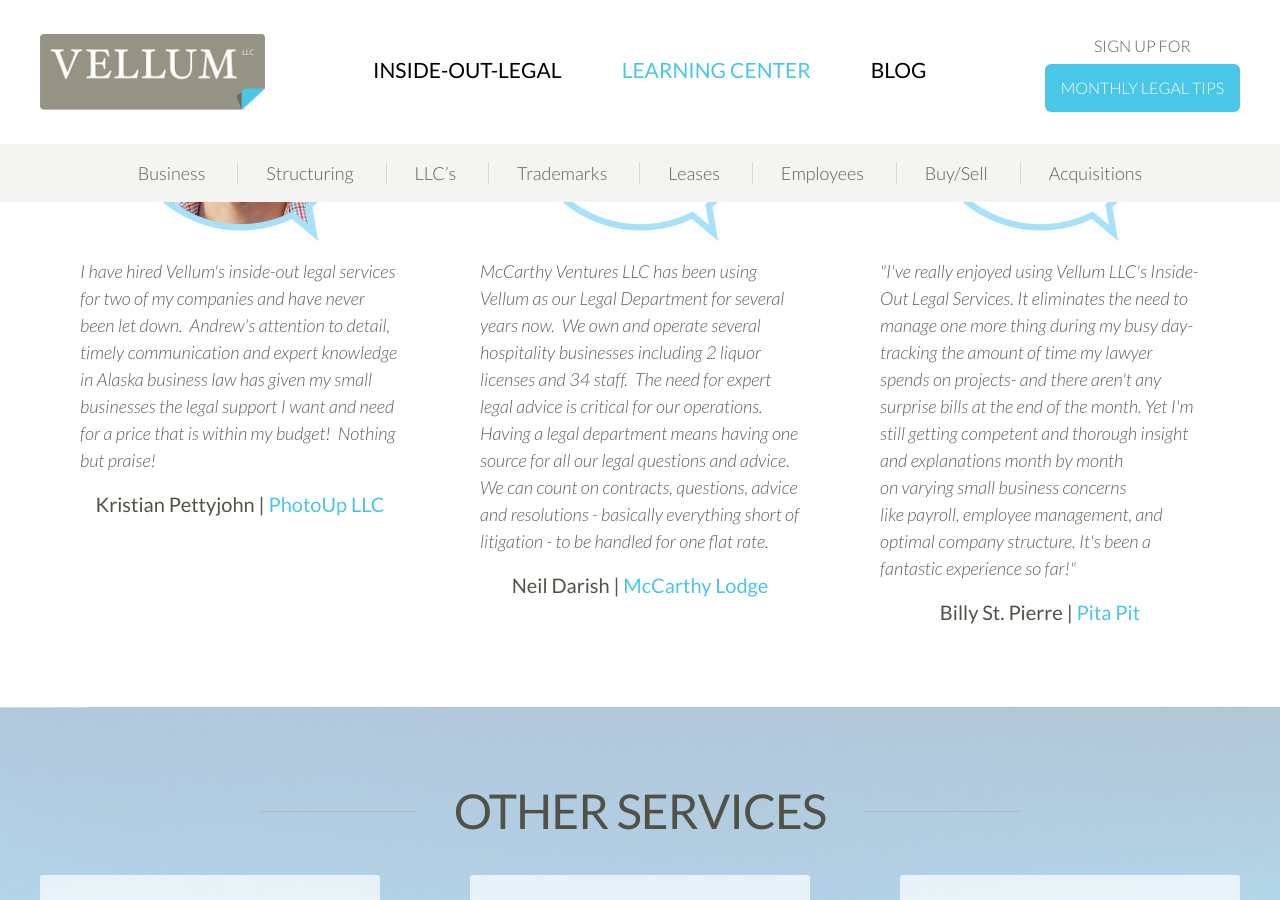
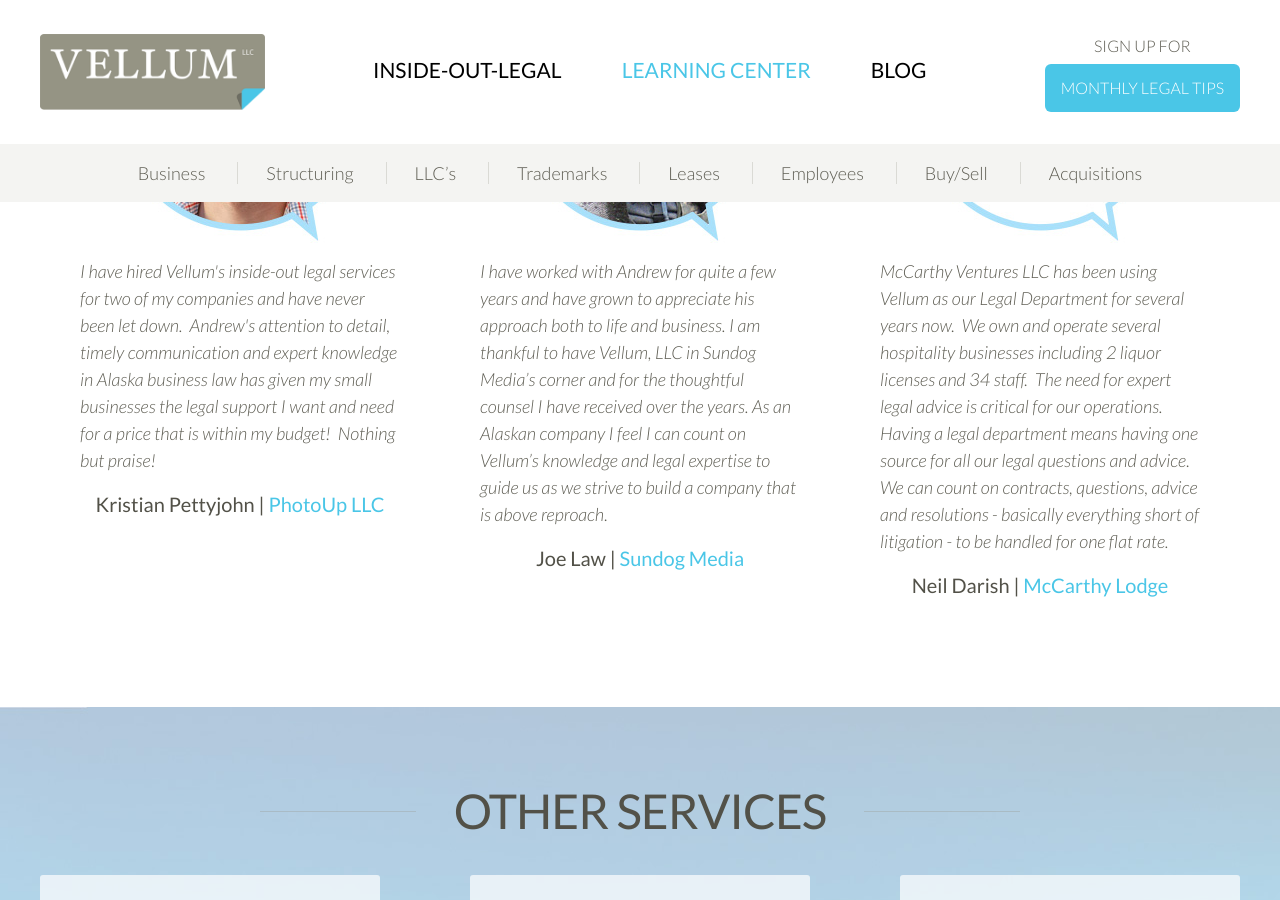
Before and after one commit to sundogmedia/sundogmedia.github.io, a Jekyll site: the page built from index.html, in a window 1280 px wide and 900 px high, scrolled down 3818 px. Built offline with Jekyll 4.4.1, drawn with Linux system fonts in a browser that asks for light colours.

Commit message:
Added Joe to Testimonials

```diff
--- a/index.html
+++ b/index.html
@@ -135,9 +135,9 @@ layout: home
 	<header class="entry-header"><h1 itemprop="headline" class="page-heading">Testimonials</h1></header>
 	<div id="carousel" itemprop="text" class="entry-content">
 	<div class="item"><img src="{{ site.baseurl }}/images/kristian.jpg" alt="Kristian Pettyjohn" width="245" height="255" /><p>I have hired Vellum's inside-out legal services for two of my companies and have never been let down.  Andrew's attention to detail, timely communication and expert knowledge in Alaska business law has given my small businesses the legal support I want and need for a price that is within my budget!  Nothing but praise!</p><h2>Kristian Pettyjohn   |   <a href="https://photoup.net/" target="_blank">PhotoUp LLC</a></h2></div>
+	<div class="item"><img src="{{ site.baseurl }}/images/joe.jpg" alt="Joe Law" width="245" height="255" /><p>I have worked with Andrew for quite a few years and have grown to appreciate his approach both to life and business. I am thankful to have Vellum, LLC in Sundog Media’s corner and for the thoughtful counsel I have received over the years. As an Alaskan company I feel I can count on Vellum’s knowledge and legal expertise to guide us as we strive to build a company that is above reproach. </p><h2>Joe Law   |   <a href="http://sundogmedia.com" target="_blank">Sundog Media</a></h2></div>
 	<div class="item"><img src="{{ site.baseurl }}/images/testimonial.jpg" alt="Testimonial" width="245" height="255" /><p>McCarthy Ventures LLC has been using Vellum as our Legal Department for several years now.  We own and operate several hospitality businesses including 2 liquor licenses and 34 staff.  The need for expert legal advice is critical for our operations. Having a legal department means having one source for all our legal questions and advice. We can count on contracts, questions, advice and resolutions - basically everything short of litigation - to be handled for one flat rate.</p><h2>Neil Darish   |   <a href="#" target="_blank">McCarthy Lodge</a></h2></div>
 	<div class="item"><img src="{{ site.baseurl }}/images/testimonial.jpg" alt="Testimonial" width="245" height="255" /><p>"I've really enjoyed using Vellum LLC's Inside-Out Legal Services. It eliminates the need to manage one more thing during my busy day- tracking the amount of time my lawyer spends on projects- and there aren't any surprise bills at the end of the month. Yet I'm still getting competent and thorough insight and explanations month by month on varying small business concerns like payroll, employee management, and optimal company structure. It's been a fantastic experience so far!"</p><h2>Billy St. Pierre   |   <a href="#" target="_blank">Pita Pit</a></h2></div>
-	<div class="item"><img src="{{ site.baseurl }}/images/testimonial.jpg" alt="Testimonial" width="245" height="255" /><p>Your content here. Sundog, also called parhelion, means beside the sun. It’s a phenomenon that creates bright spots of light or halos beside the sun which can be seen anywhere in the world in the right conditions. Sundog Media is a team of bright people who design brilliant websites that can also be seen anywhere in the world, providing one has an internet connection.</p><h2>Name | <a href="#" target="_blank">Company</a></h2></div>
 	<div class="item"><img src="{{ site.baseurl }}/images/testimonial.jpg" alt="Testimonial" width="245" height="255" /><p>Your content here. Sundog, also called parhelion, means beside the sun. It’s a phenomenon that creates bright spots of light or halos beside the sun which can be seen anywhere in the world in the right conditions. Sundog Media is a team of bright people who design brilliant websites that can also be seen anywhere in the world, providing one has an internet connection.</p><h2>Name | <a href="#" target="_blank">Company</a></h2></div>
 	</div>
 	<div class="customNavigation">
```
Also changed, not shown: images/joe.jpg (added), 2 other files.
